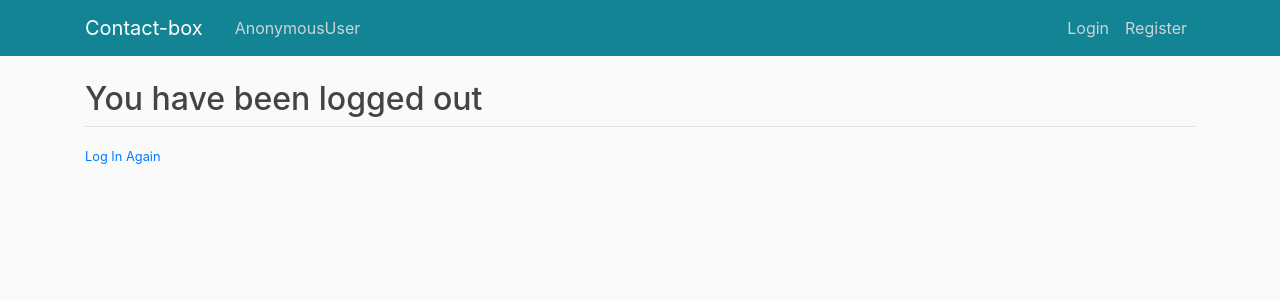
After one commit to TobKed/contact_box, a Django app: page /logout/ in a window 1280 px wide. The commit adds this page. Shown: the top 300 px of the page. Run offline with Django 3.2, Linux system fonts and the light colour scheme; some libraries are stand-ins or nearby versions.

Commit message:
fix register view, add logout view

```diff
--- a/src/contact_box/urls.py
+++ b/src/contact_box/urls.py
@@ -22,5 +22,6 @@ urlpatterns = [
     path('admin/', admin.site.urls),
     path('register/', user_views.register, name='register'),
     path('login/', auth_views.LoginView.as_view(template_name='users/login.html'), name='login'),
+    path('logout/', auth_views.LogoutView.as_view(template_name='users/logout.html'), name='logout'),
     path('', include('contacts.urls')),
 ]
--- a/src/contacts/templates/contacts/navbar.html
+++ b/src/contacts/templates/contacts/navbar.html
@@ -15,7 +15,7 @@
         <div class="navbar-nav">
           {% if user.is_authenticated %}
             <a class="nav-item nav-link" href="#">Profile</a>
-            <a class="nav-item nav-link" href="#">Logout</a>
+            <a class="nav-item nav-link" href="{% url 'logout' %}">Logout</a>
           {% else %}
             <a class="nav-item nav-link" href="{% url 'login' %}">Login</a>
             <a class="nav-item nav-link" href="{% url 'register' %}">Register</a>
--- a/src/users/templates/users/login.html
+++ b/src/users/templates/users/login.html
@@ -18,7 +18,7 @@
         </form>
         <div class="border-top pt-3">
             <small class="text-muted">
-                Need An Account? <a class="ml-2" href="#">Sign Up Now</a>
+                Need An Account? <a class="ml-2" href="{% url 'register' %}">Sign Up Now</a>
             </small>
         </div>
     </div>
--- /dev/null
+++ b/src/users/templates/users/logout.html
@@ -0,0 +1,9 @@
+{% extends "contacts/base.html" %}
+{% block content %}
+    <h2>You have been logged out</h2>
+    <div class="border-top pt-3">
+        <small class="text-muted">
+            <a href="{% url 'login' %}">Log In Again</a>
+        </small>
+    </div>
+{% endblock content %}
```
Also changed, not shown: src/users/forms.py (added, +11 -0 lines), src/users/views.py (+11 -3 lines).
